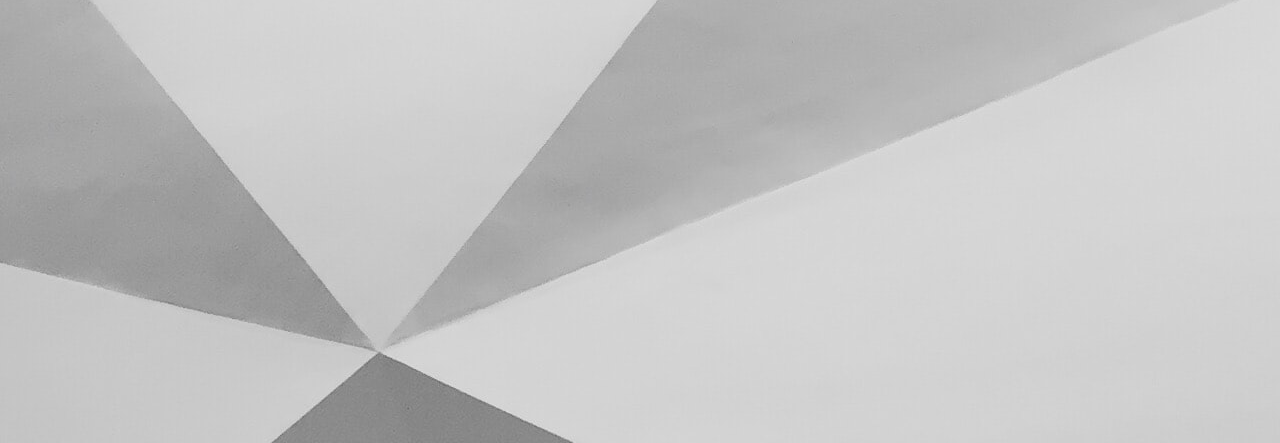
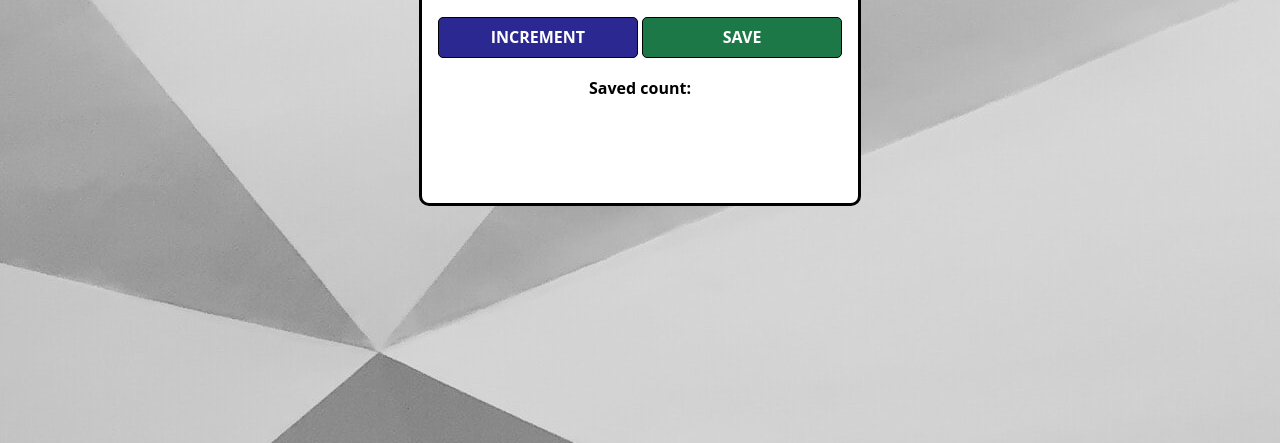
Before and after one commit to Capalotty/Counter, a plain HTML site: page index.html in a window 1280 px wide. Shown: the part 357-800 px from the top of the page. Drawn offline with nearby package versions, Linux system fonts and the light colour scheme.

Commit message:
Update index.css

```diff
--- a/index.css
+++ b/index.css
@@ -3,14 +3,22 @@ body {
     font-family: 'Open Sans', 'Helvetica Neue', sans-serif;
     text-align: center;
     height: 100vh;
+    display: flex;
+    justify-content: center;
+    align-items: center;
+
 }
 
 .container {
     background: white;
-    max-width: 80%;
+    max-width: 40%;
+    height: 40vh;
     margin: auto;
+    justify-content: center;
+    align-items: center;
     border: 3px solid black;
     border-radius: 10px;
+    padding: 0 1rem;
 }
 
 h1 {
```
